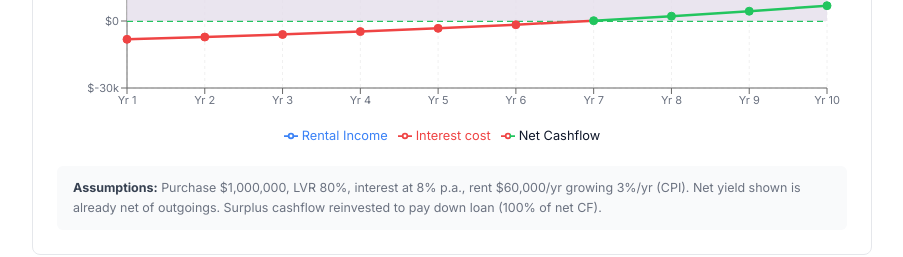
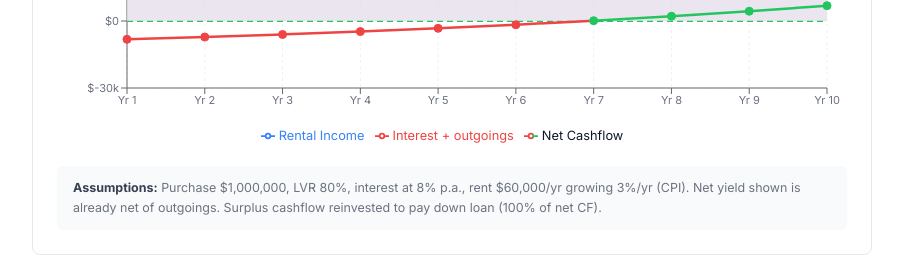
Before and after one commit to Griggi89/baumann-commercial-template, a Next.js app: page /demo in a window 1280 px wide. Shown: the part 2340-2597 px from the top of the page, without its empty margins (328-1231 px from the left). Built offline with nearby package versions, Linux system fonts and the light colour scheme; no server answers.

Commit message:
fix(chart): tooltip label 'Interest cost' → 'Interest + outgoings'
The tooltip/legend label was misleading — the series shows interest +
non-recoverable outgoings combined (matches the chart header 'Total
expenses incl. interest'), not just interest.

```diff
--- a/components/sections/CashflowSection.tsx
+++ b/components/sections/CashflowSection.tsx
@@ -228,14 +228,14 @@ export default function CashflowSection() {
             <YAxis tickFormatter={formatDollar} tick={{ fontSize: 11, fill: '#6B7280' }} width={60} />
             <Tooltip
               formatter={(value: number, name: string) => {
-                const labels: Record<string, string> = { rentalIncome: 'Rental Income', expenses: 'Interest cost', netCashflow: 'Net Cashflow' };
+                const labels: Record<string, string> = { rentalIncome: 'Rental Income', expenses: 'Interest + outgoings', netCashflow: 'Net Cashflow' };
                 return [`$${value.toLocaleString()}`, labels[name] ?? name];
               }}
               contentStyle={{ fontSize: '0.8rem', borderRadius: '6px', border: '1px solid #e5e7eb' }}
             />
             <Legend
               formatter={(value: string) => {
-                const labels: Record<string, string> = { rentalIncome: 'Rental Income', expenses: 'Interest cost', netCashflow: 'Net Cashflow' };
+                const labels: Record<string, string> = { rentalIncome: 'Rental Income', expenses: 'Interest + outgoings', netCashflow: 'Net Cashflow' };
                 return labels[value] ?? value;
               }}
               wrapperStyle={{ fontSize: '0.8rem', paddingTop: '8px' }}
```
